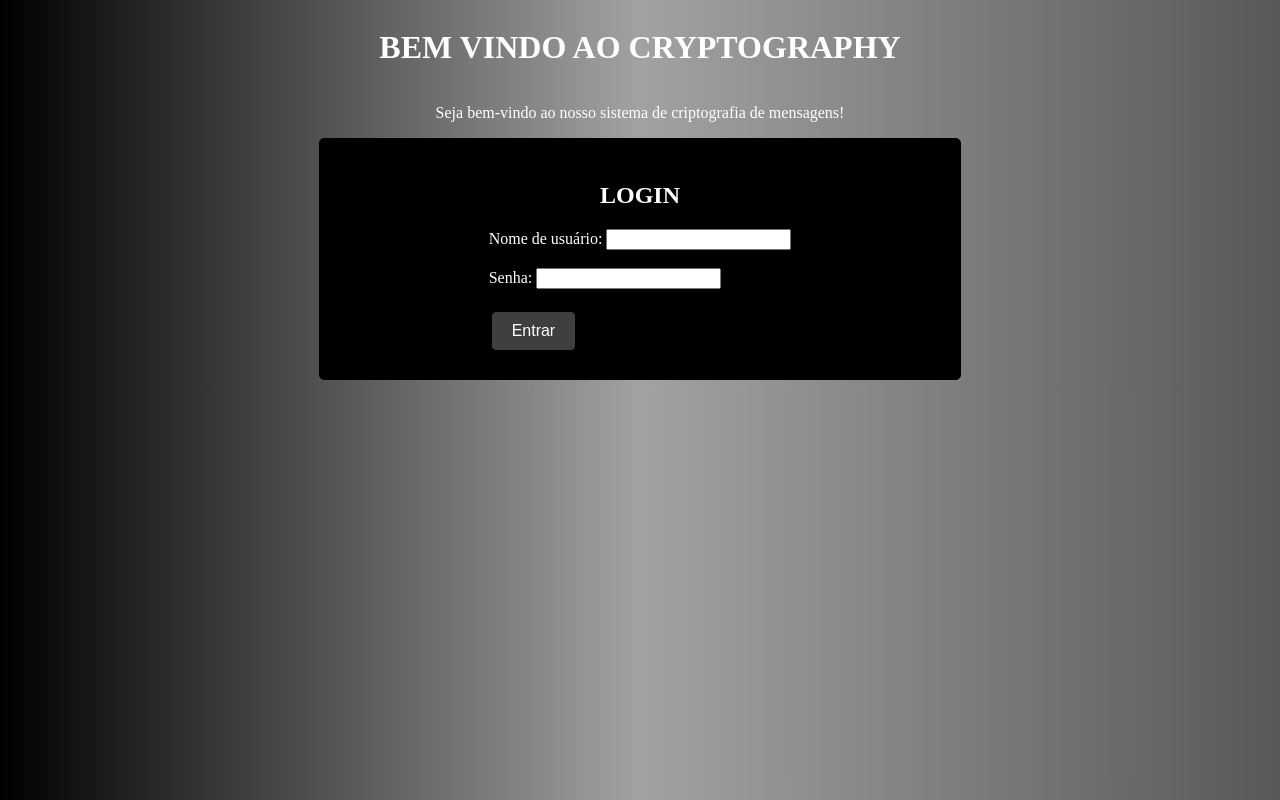
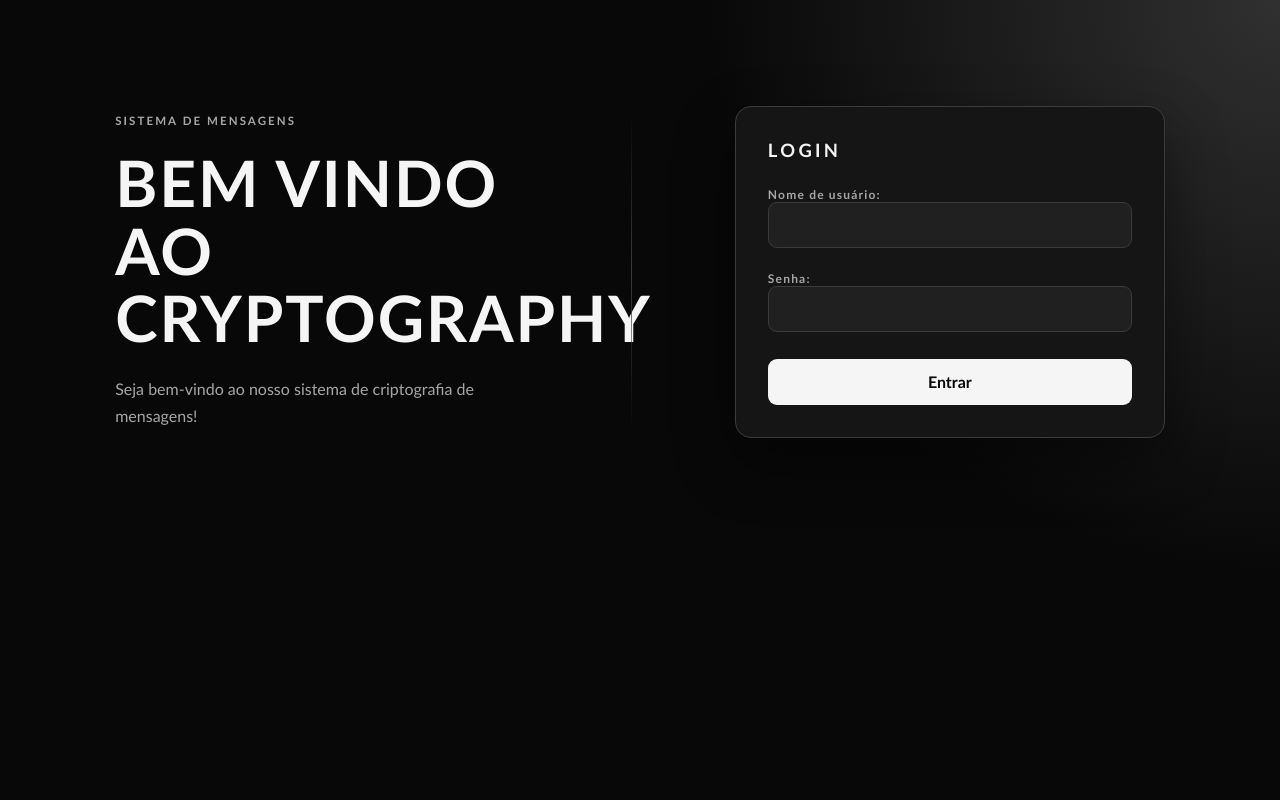
Before and after one commit to Otavio-Silva0232/CODIFICADOR, a plain HTML site: page tela_inicial/inicial.html in a window 1280 px wide. Drawn offline with Linux system fonts and the light colour scheme.

Commit message:
Melhorada interface visual

```diff
--- a/decodificar/style.css
+++ b/decodificar/style.css
@@ -1,32 +1,61 @@
-body{
-    display: flex;
-    justify-content: left;
-    align-items: left;
-    font-family: "Times New Roman", Times, serif;
-    background: linear-gradient(to left, rgb(88, 88, 88),rgb(162, 162, 162), rgb(0, 0, 0));
-    color: white;
+:root {
+    --black: #080808;
+    --panel: #151515;
+    --panel-light: #202020;
+    --line: #3b3b3b;
+    --white: #f5f5f5;
+    --gray: #a6a6a6;
 }
 
+* { box-sizing: border-box; }
 
-input,select,button{
-    background-color: rgb(63, 63, 63);
-    color: white;
-    border: 1px solid #000000;
-    padding: 10px 20px;
-    text-align: left;
-    text-decoration: none;
-    font-size: 16px;
-    margin: 4px 2px;
-    cursor: pointer;
-    border-radius: 5px;
+body {
+    min-height: 100vh;
+    margin: 0;
+    display: grid;
+    grid-template-columns: minmax(280px, 0.8fr) minmax(320px, 1.2fr);
+    align-items: center;
+    gap: 22px;
+    padding: 24px max(20px, 7vw);
+    color: var(--white);
+    font-family: "Trebuchet MS", "Segoe UI", sans-serif;
+    background: radial-gradient(circle at top right, #303030 0, transparent 38%), var(--black);
 }
 
-a{
-    text-decoration: none;
-    color: white;
+conteiner {
+    display: flex;
+    flex-direction: column;
+    min-width: 0;
+    padding: clamp(20px, 3vw, 28px);
+    background: var(--panel);
+    border: 1px solid var(--line);
+    border-radius: 16px;
+    box-shadow: 0 24px 60px rgba(0, 0, 0, 0.4);
 }
 
-#decodificar-container{
-    display: flex;
-    flex-direction: column;
+#decodificar-container { border-top: 3px solid var(--white); }
+h1 { margin: 0 0 14px; font-size: clamp(1.7rem, 3vw, 2.5rem); font-weight: 900; line-height: 1.05; }
+#usuario, #decodificar-container p { color: var(--gray); }
+
+input, button {
+    width: 100%;
+    min-height: 46px;
+    padding: 11px 13px;
+    color: var(--white);
+    background: var(--panel-light);
+    border: 1px solid var(--line);
+    border-radius: 9px;
+    font: inherit;
 }
+
+input:focus { border-color: var(--white); outline: none; box-shadow: 0 0 0 3px rgba(255, 255, 255, 0.12); }
+button { margin-top: 12px; color: var(--black); background: var(--white); border: 0; font-weight: 800; cursor: pointer; transition: background 160ms ease, transform 160ms ease; }
+button:hover { background: #cfcfcf; transform: translateY(-1px); }
+a { color: inherit; text-decoration: none; }
+#resultado-container { min-height: 300px; }
+#resultado { white-space: pre-wrap; overflow-wrap: anywhere; line-height: 1.7; }
+
+@media (max-width: 720px) {
+    body { grid-template-columns: 1fr; padding: 24px 16px; }
+    #resultado-container { min-height: 220px; }
+}
--- a/envio_mensagens/style.css
+++ b/envio_mensagens/style.css
@@ -1,50 +1,61 @@
-body{
-    display: flex;
-    justify-content: center;
-    align-items: center;
-    font-family: "Times New Roman", Times, serif;
-    background: linear-gradient(to left, rgb(88, 88, 88),rgb(162, 162, 162), rgb(0, 0, 0));
-    color: white;
-}
-textarea{
-    resize: none;
-    background-color: rgb(0, 0, 0);
-    display: flex;
-    justify-content: center;
-    align-items: center;
-    flex-direction: column;
-    width: 600px;
-    height: 200px;
-    border: 1px solid #000000;
-    border-radius: 5px;
-    padding: 20px;
-    color: white;
+:root {
+    --black: #080808;
+    --panel: #151515;
+    --panel-light: #202020;
+    --line: #3b3b3b;
+    --white: #f5f5f5;
+    --gray: #a6a6a6;
 }
 
-input,select,button{
-    background-color: rgb(63, 63, 63);
-    color: white;
-    border: 1px solid #000000;
-    padding: 10px 20px;
-    text-align: center;
-    text-decoration: none;
-    font-size: 16px;
-    margin: 4px 2px;
-    cursor: pointer;
-    border-radius: 5px;
+* { box-sizing: border-box; }
+
+body {
+    min-height: 100vh;
+    margin: 0;
+    display: grid;
+    grid-template-columns: minmax(250px, 0.7fr) minmax(320px, 1.3fr);
+    align-items: center;
+    gap: 22px;
+    padding: 24px max(20px, 7vw);
+    color: var(--white);
+    font-family: "Trebuchet MS", "Segoe UI", sans-serif;
+    background: radial-gradient(circle at top right, #303030 0, transparent 38%), var(--black);
 }
 
-a{
-    text-decoration: none;
-    color: white;
+container {
+    display: flex;
+    flex-direction: column;
+    min-width: 0;
+    padding: 18px clamp(18px, 2.5vw, 24px);
+    background: var(--panel);
+    border: 1px solid var(--line);
+    border-radius: 16px;
+    box-shadow: 0 24px 60px rgba(0, 0, 0, 0.4);
 }
 
-#envio{
-    display: flex;
-    justify-content: center;
-    align-items: center;
-    flex-direction: column;
-    width: 600px;
-    height: 200px;
-    padding: 20px;
+#envio { border-top: 3px solid var(--white); }
+h1 { margin: 0 0 10px; font-size: clamp(1.6rem, 3vw, 2.3rem); font-weight: 900; letter-spacing: 0.04em; line-height: 1.05; }
+#usuario { margin: 0 0 16px; color: var(--gray); font-size: 0.85rem; }
+label { margin: 9px 0 6px; color: var(--gray); font-size: 0.72rem; font-weight: 800; letter-spacing: 0.1em; }
+
+input, select, textarea, button {
+    width: 100%;
+    min-height: 42px;
+    padding: 9px 12px;
+    color: var(--white);
+    background: var(--panel-light);
+    border: 1px solid var(--line);
+    border-radius: 9px;
+    font: inherit;
 }
+
+textarea { min-height: 135px; resize: vertical; }
+container br { display: none; }
+input:focus, select:focus, textarea:focus { border-color: var(--white); outline: none; box-shadow: 0 0 0 3px rgba(255, 255, 255, 0.12); }
+button { margin-top: 12px; color: var(--black); background: var(--white); border: 0; font-weight: 800; cursor: pointer; transition: background 160ms ease, transform 160ms ease; }
+button:hover { background: #cfcfcf; transform: translateY(-1px); }
+a { color: inherit; text-decoration: none; }
+
+@media (max-width: 720px) {
+    body { grid-template-columns: 1fr; padding: 24px 16px; }
+}
--- a/tela_inicial/inicial.html
+++ b/tela_inicial/inicial.html
@@ -7,8 +7,11 @@
     <link rel="stylesheet" href="style.css">
 </head>
 <body>
-    <h1>BEM VINDO AO CRYPTOGRAPHY</h1>
-    <p>Seja bem-vindo ao nosso sistema de criptografia de mensagens!</p>
+    <section class="welcome">
+        <span class="eyebrow">SISTEMA DE MENSAGENS</span>
+        <h1>BEM VINDO AO<br>CRYPTOGRAPHY</h1>
+        <p>Seja bem-vindo ao nosso sistema de criptografia de mensagens!</p>
+    </section>
 
     <container id = "Login">
         <h2>LOGIN</h2>
--- a/tela_inicial/style.css
+++ b/tela_inicial/style.css
@@ -1,34 +1,139 @@
-body{
-    display: flex;
-    justify-content: center;
-    align-items: center;
-    flex-direction: column;
-    font-family: "Times New Roman", Times, serif;
-    background: linear-gradient(to left, rgb(88, 88, 88),rgb(162, 162, 162), rgb(0, 0, 0));
-    color: white;
-}
-container{
-    background-color: rgb(0, 0, 0);
-    display: flex;
-    justify-content: center;
-    align-items: center;
-    flex-direction: column;
-    width: 600px;
-    height: 200px;
-    border: 1px solid #000000;
-    border-radius: 5px;
-    padding: 20px;
+:root {
+    --black: #080808;
+    --panel: #151515;
+    --panel-light: #202020;
+    --line: #3b3b3b;
+    --white: #f5f5f5;
+    --gray: #a6a6a6;
 }
 
-button{
-    background-color: rgb(63, 63, 63);
-    color: white;
-    border: 1px solid #000000;
-    padding: 10px 20px;
-    text-align: center;
-    text-decoration: none;
-    font-size: 16px;
-    margin: 4px 2px;
+* { box-sizing: border-box; }
+
+body {
+    min-height: 100vh;
+    margin: 0;
+    display: grid;
+    grid-template-columns: minmax(280px, 1fr) minmax(330px, 430px);
+    align-items: center;
+    gap: clamp(42px, 8vw, 120px);
+    padding: 48px max(24px, 9vw);
+    color: var(--white);
+    font-family: "Trebuchet MS", "Segoe UI", sans-serif;
+    background: radial-gradient(circle at top right, #303030 0, transparent 38%), #080808;
+}
+
+.welcome {
+    position: relative;
+    max-width: 540px;
+    padding-right: clamp(24px, 5vw, 72px);
+}
+
+.welcome::after {
+    content: "";
+    position: absolute;
+    top: 0;
+    right: 0;
+    width: 1px;
+    height: 100%;
+    background: linear-gradient(transparent, var(--line), transparent);
+}
+
+.eyebrow {
+    display: block;
+    margin-bottom: 22px;
+    color: var(--gray);
+    font-size: 0.72rem;
+    font-weight: 700;
+    letter-spacing: 0.18em;
+}
+
+h1 {
+    max-width: 620px;
+    margin: 0;
+    font-size: clamp(2.2rem, 5vw, 4.3rem);
+    font-weight: 900;
+    line-height: 1.05;
+    letter-spacing: 0.03em;
+}
+
+.welcome p {
+    max-width: 400px;
+    margin: 24px 0 0;
+    color: var(--gray);
+    font-size: 1rem;
+    line-height: 1.7;
+}
+
+container {
+    width: min(100%, 430px);
+    display: flex;
+    flex-direction: column;
+    padding: 32px;
+    background: var(--panel);
+    border: 1px solid var(--line);
+    border-radius: 16px;
+    box-shadow: 0 24px 60px rgba(0, 0, 0, 0.45);
+}
+
+container h2 {
+    margin: 0 0 22px;
+    font-size: 1.15rem;
+    font-weight: 800;
+    letter-spacing: 0.18em;
+}
+
+label {
+    margin: 6px 0 8px;
+    color: var(--gray);
+    font-size: 0.75rem;
+    font-weight: 700;
+    letter-spacing: 0.1em;
+}
+
+input, button {
+    width: 100%;
+    min-height: 46px;
+    border-radius: 9px;
+    font: inherit;
+}
+
+input {
+    padding: 11px 13px;
+    color: var(--white);
+    background: var(--panel-light);
+    border: 1px solid var(--line);
+    outline: none;
+}
+
+input:focus { border-color: var(--white); box-shadow: 0 0 0 3px rgba(255, 255, 255, 0.12); }
+
+button {
+    margin-top: 8px;
+    padding: 11px 20px;
+    color: var(--black);
+    background: var(--white);
+    border: 0;
+    font-weight: 800;
     cursor: pointer;
-    border-radius: 5px;
+    transition: background 160ms ease, transform 160ms ease;
 }
+
+button:hover { background: #cfcfcf; transform: translateY(-1px); }
+#mensagem { min-height: 24px; margin-top: 14px; font-size: 0.9rem; font-weight: 700; }
+
+@media (max-width: 720px) {
+    body {
+        grid-template-columns: 1fr;
+        gap: 30px;
+        padding: 36px 18px;
+    }
+
+    .welcome {
+        max-width: 430px;
+        padding-right: 0;
+        text-align: center;
+    }
+
+    .welcome::after { display: none; }
+    .welcome p { margin-right: auto; margin-left: auto; }
+}
--- a/tela_principal/style.css
+++ b/tela_principal/style.css
@@ -1,74 +1,71 @@
-body{
-    display: flex;
-    justify-content: left;
-    align-items: left;
-    flex-direction: column;
-    font-family: "Times New Roman", Times, serif;
-    background: linear-gradient(to left, rgb(88, 88, 88),rgb(162, 162, 162), rgb(0, 0, 0));
-    color: white;
+:root {
+    --black: #080808;
+    --panel: #151515;
+    --panel-light: #202020;
+    --line: #3b3b3b;
+    --white: #f5f5f5;
+    --gray: #a6a6a6;
 }
 
-header{
-    position: fixed;
-    display: flex;
-    justify-content: left;
-    flex-direction: column;
+* { box-sizing: border-box; }
+
+body {
+    min-height: 100vh;
+    margin: 0;
+    display: grid;
+    grid-template-columns: 250px minmax(0, 1fr);
+    gap: 28px;
+    padding: 24px max(20px, 6vw);
+    color: var(--white);
+    font-family: "Trebuchet MS", "Segoe UI", sans-serif;
+    background: radial-gradient(circle at top right, #303030 0, transparent 38%), var(--black);
 }
 
-.info{
-    left: 50px;
-    top: 134px;
-    line-height: 30px;
-    position: fixed;
+header {
     display: flex;
-    justify-content: left;
     flex-direction: column;
-
+    align-items: flex-start;
+    padding: 22px 18px;
+    background: var(--panel);
+    border: 1px solid var(--line);
+    border-radius: 16px;
+    box-shadow: 0 24px 60px rgba(0, 0, 0, 0.4);
 }
 
-conteiner{
-    display: flex;
-    position: absolute;
-    right: 0px;
-    top: 0px;
-    justify-content: left;
-    align-items: left;
-    flex-direction: column;
-    width: 800px;
-    height: 420px;
-    border-left: 5px solid #ffffff;
-    border-radius: 5px;
-    padding: 20px;
+header h1 { margin: 0 0 8px; font-size: 1.7rem; font-weight: 900; letter-spacing: 0.06em; line-height: 1.05; }
+header p { margin: 0 0 28px; color: var(--gray); font-size: 0.88rem; }
+
+.menu { width: 100%; display: flex; flex-direction: column; gap: 8px; }
+.menu a { width: 100%; display: flex; align-items: center; gap: 13px; padding: 10px 12px; border-radius: 9px; transition: background 160ms ease, transform 160ms ease; }
+.menu a:hover { background: var(--panel-light); transform: translateX(3px); }
+.menu img { flex: 0 0 30px; width: 30px; height: 30px; object-fit: contain; }
+.menu span { color: var(--gray); font-size: 0.7rem; font-weight: 700; letter-spacing: 0.06em; }
+
+conteiner {
+    min-width: 0;
+    min-height: 420px;
+    padding: clamp(20px, 3vw, 30px);
+    background: var(--panel);
+    border: 1px solid var(--line);
+    border-top: 3px solid var(--white);
+    border-radius: 16px;
+    box-shadow: 0 24px 60px rgba(0, 0, 0, 0.4);
 }
 
-button{
-        background-color: rgb(63, 63, 63);
-    color: white;
-    border: 1px solid #000000;
-    padding: 10px 20px;
-    text-align: center;
-    text-decoration: none;
-    font-size: 16px;
-    margin: 4px 2px;
-    cursor: pointer;
-    border-radius: 5px;
+conteiner h2 { margin: 0 0 22px; font-size: 1.45rem; font-weight: 900; letter-spacing: 0.02em; }
+#mensagens { display: grid; gap: 14px; }
+.mensagem { padding: 18px; background: var(--panel-light); border: 1px solid var(--line); border-left: 3px solid var(--white); border-radius: 10px; }
+.mensagem hr { display: none; }
+.mensagem h4 { margin: 0 0 12px; font-size: 1.05rem; }
+.mensagem p { margin: 7px 0; color: var(--gray); font-size: 0.9rem; }
 
+button { padding: 10px 14px; color: var(--black); background: var(--white); border: 0; border-radius: 8px; font: inherit; font-size: 0.85rem; font-weight: 800; cursor: pointer; }
+button:hover { background: #cfcfcf; }
+a { color: inherit; text-decoration: none; }
+
+@media (max-width: 720px) {
+    body { grid-template-columns: 1fr; padding: 18px 14px; }
+    header { padding: 22px; }
+    .menu a { width: auto; }
+    conteiner { min-height: 0; }
 }
-
-img{
-    width: 30px;
-    height: 30px;
-    margin-bottom: 20px;
-    color: white;
-}
-
-a{
-    text-decoration: none;
-    color: white;
-}
-
-#mensagens{
-    background-color: black;
-    border-radius: 10px;
-    border: 10px solid black;
-}
```
Also changed, not shown: tela_principal/principal.html (+15 -9 lines).
